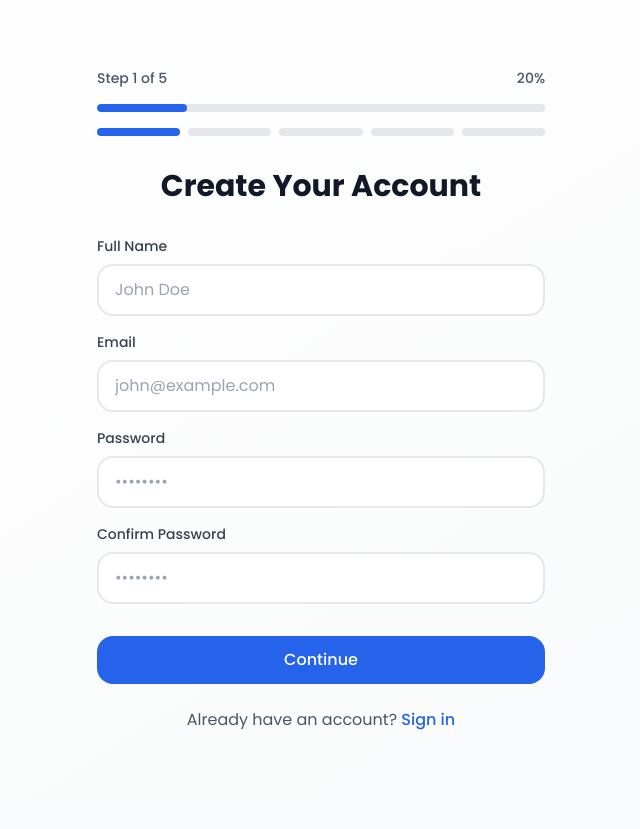
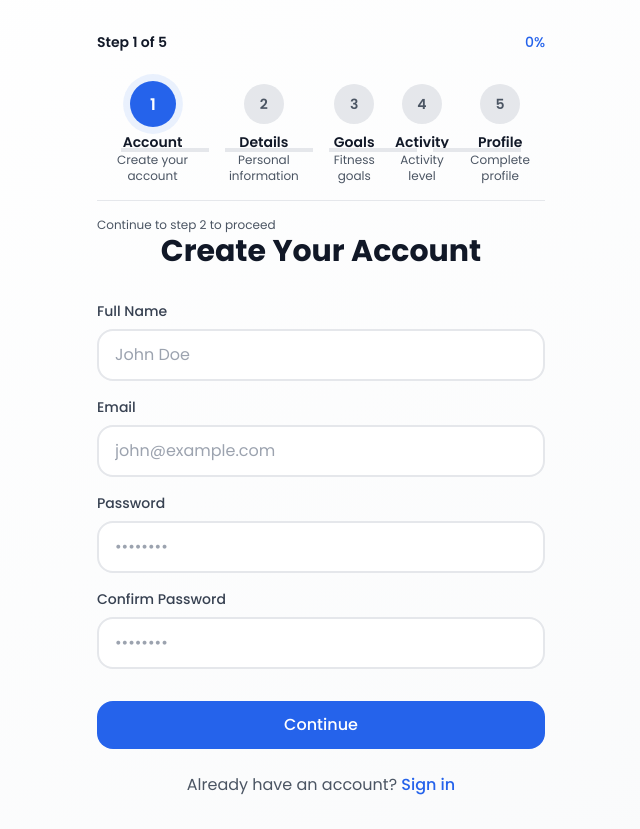
Before and after one commit to bhavana4901-rgb/fit-track, a React (Vite) app: page /register in a window 1280 px wide. Shown: the whole page, without its empty margins (319-959 px from the left). Before the commit the page ends 800 px from the top, so only its background shows below. Built offline with nearby package versions, Linux system fonts and the light colour scheme.

Commit message:
feat: created step indicator

```diff
--- a/src/components/auth/StepIndicator.jsx
+++ b/src/components/auth/StepIndicator.jsx
@@ -1,33 +1,278 @@
-export default function StepIndicator({ currentStep = 1, totalSteps = 5 }) {
-  const progress = (currentStep / totalSteps) * 100
+import { motion } from 'framer-motion'
+import { Check } from 'lucide-react'
+
+/**
+ * Enhanced StepIndicator component for multi-step forms
+ * - Animated progress bar (fills based on current step)
+ * - Step dots/circles showing completion status
+ * - Step labels and descriptions
+ * - Smooth animations when transitioning between steps
+ * - Fully responsive design
+ * - Dark mode support
+ * - Accessibility: aria-* attributes
+ */
+export default function StepIndicator({
+  currentStep = 1,
+  totalSteps = 5,
+  steps = [],
+  size = 'md', // 'sm', 'md', 'lg'
+  showLabels = true,
+  variant = 'default', // 'default', 'compact'
+  className = '',
+}) {
+  // Default step labels if not provided
+  const defaultSteps = [
+    { label: 'Account', description: 'Create your account' },
+    { label: 'Details', description: 'Personal information' },
+    { label: 'Goals', description: 'Fitness goals' },
+    { label: 'Activity', description: 'Activity level' },
+    { label: 'Profile', description: 'Complete profile' },
+  ]
+
+  const stepList = steps.length > 0 ? steps : defaultSteps.slice(0, totalSteps)
+  const progress = ((currentStep - 1) / (totalSteps - 1)) * 100
+
+  const sizeClasses = {
+    sm: {
+      dot: 'w-8 h-8',
+      dotText: 'text-xs',
+      label: 'text-xs',
+      description: 'text-xs',
+      progressHeight: 'h-1',
+    },
+    md: {
+      dot: 'w-10 h-10',
+      dotText: 'text-sm',
+      label: 'text-sm',
+      description: 'text-xs',
+      progressHeight: 'h-1.5',
+    },
+    lg: {
+      dot: 'w-12 h-12',
+      dotText: 'text-base',
+      label: 'text-base',
+      description: 'text-sm',
+      progressHeight: 'h-2',
+    },
+  }
+
+  const currentSizeClasses = sizeClasses[size]
+
+  const isStepComplete = (step) => step < currentStep
+  const isStepCurrent = (step) => step === currentStep
+  const isStepFuture = (step) => step > currentStep
 
   return (
-    <div className="mb-8">
-      <div className="flex justify-between items-center mb-4">
-        <span className="text-sm font-medium text-neutral-600 dark:text-neutral-400">
-          Step {currentStep} of {totalSteps}
-        </span>
-        <span className="text-sm font-medium text-neutral-600 dark:text-neutral-400">
-          {progress.toFixed(0)}%
-        </span>
-      </div>
-      <div className="h-2 bg-neutral-200 dark:bg-neutral-700 rounded-full overflow-hidden">
-        <div
-          className="h-full bg-primary-600 rounded-full transition-all duration-300"
-          style={{ width: `${progress}%` }}
-        ></div>
+    <div className={`w-full ${className}`}>
+      {/* Progress Bar Section */}
+      <div className="space-y-6">
+        {/* Progress Bar Background */}
+        <div className="space-y-2">
+          {/* Text Info */}
+          <div className="flex items-center justify-between">
+            <motion.div
+              initial={{ opacity: 0 }}
+              animate={{ opacity: 1 }}
+              transition={{ duration: 0.3 }}
+              className="text-sm font-semibold text-neutral-900 dark:text-white"
+            >
+              Step {currentStep} of {totalSteps}
+            </motion.div>
+            <motion.div
+              key={`${currentStep}-progress`}
+              initial={{ opacity: 0 }}
+              animate={{ opacity: 1 }}
+              transition={{ duration: 0.3 }}
+              className="text-sm font-medium text-primary-600 dark:text-primary-400"
+            >
+              {Math.round(progress)}%
+            </motion.div>
+          </div>
+
+          {/* Animated Progress Bar */}
+          <div className={`w-full bg-neutral-200 dark:bg-neutral-700 rounded-full overflow-hidden ${currentSizeClasses.progressHeight}`}>
+            <motion.div
+              className="h-full bg-gradient-to-r from-primary-600 to-secondary-600 rounded-full"
+              initial={{ width: '0%' }}
+              animate={{ width: `${progress}%` }}
+              transition={{ duration: 0.6, ease: 'easeInOut' }}
+            />
+          </div>
+        </div>
+
+        {/* Steps Dots and Labels */}
+        {variant === 'default' && (
+          <div className="space-y-4 relative">
+            {/* Dots Container */}
+            <div className="flex items-center justify-between">
+              {stepList.map((step, index) => {
+                const stepNumber = index + 1
+                const isComplete = isStepComplete(stepNumber)
+                const isCurrent = isStepCurrent(stepNumber)
+                const isFuture = isStepFuture(stepNumber)
+
+                return (
+                  <div key={stepNumber} className="flex flex-col items-center gap-2">
+                    {/* Dot */}
+                    <motion.div
+                      initial={false}
+                      animate={{
+                        scale: isCurrent ? 1.15 : 1,
+                        boxShadow: isCurrent
+                          ? '0 0 0 6px rgba(59, 130, 246, 0.1)'
+                          : '0 0 0 0px rgba(59, 130, 246, 0)',
+                      }}
+                      transition={{ duration: 0.3 }}
+                      className={`
+                        relative flex items-center justify-center rounded-full
+                        font-semibold transition-all duration-300
+                        ${currentSizeClasses.dot}
+                        ${
+                          isComplete
+                            ? 'bg-success-600 dark:bg-success-500 text-white shadow-lg shadow-success-500/30'
+                            : isCurrent
+                            ? 'bg-primary-600 dark:bg-primary-500 text-white shadow-lg shadow-primary-500/50'
+                            : 'bg-neutral-200 dark:bg-neutral-700 text-neutral-600 dark:text-neutral-300'
+                        }
+                      `}
+                    >
+                      {isComplete ? (
+                        <motion.div
+                          initial={{ scale: 0, rotate: -180 }}
+                          animate={{ scale: 1, rotate: 0 }}
+                          transition={{ duration: 0.4, ease: 'backOut' }}
+                        >
+                          <Check className="w-5 h-5" />
+                        </motion.div>
+                      ) : (
+                        <motion.span
+                          className={currentSizeClasses.dotText}
+                          initial={{ opacity: 0 }}
+                          animate={{ opacity: 1 }}
+                          transition={{ duration: 0.2 }}
+                        >
+                          {stepNumber}
+                        </motion.span>
+                      )}
+                    </motion.div>
+
+                    {/* Label and Description */}
+                    {showLabels && (
+                      <motion.div
+                        className="text-center"
+                        initial={{ opacity: 0, y: -4 }}
+                        animate={{ opacity: 1, y: 0 }}
+                        transition={{ duration: 0.3, delay: 0.1 }}
+                      >
+                        <p
+                          className={`
+                            font-semibold text-neutral-900 dark:text-white
+                            ${currentSizeClasses.label}
+                          `}
+                        >
+                          {step.label}
+                        </p>
+                        {step.description && (
+                          <p
+                            className={`
+                              text-neutral-600 dark:text-neutral-400
+                              ${currentSizeClasses.description}
+                            `}
+                          >
+                            {step.description}
+                          </p>
+                        )}
+                      </motion.div>
+                    )}
+                  </div>
+                )
+              })}
+            </div>
+
+            {/* Connecting Lines (Desktop only) */}
+            <div className="hidden md:flex absolute inset-x-0 top-[48px] items-center justify-between pointer-events-none px-4">
+              {stepList.map((_, index) => {
+                if (index === stepList.length - 1) return null
+
+                const nextStepNumber = index + 2
+                const isComplete = isStepComplete(nextStepNumber)
+
+                return (
+                  <motion.div
+                    key={`line-${index}`}
+                    className="flex-1 h-1 bg-neutral-200 dark:bg-neutral-700 mx-2"
+                    animate={{
+                      backgroundColor: isComplete
+                        ? 'rgb(34, 197, 94)' // success-600
+                        : 'rgb(229, 231, 235)', // neutral-200
+                    }}
+                    transition={{ duration: 0.4 }}
+                  />
+                )
+              })}
+            </div>
+          </div>
+        )}
+
+        {/* Compact Variant */}
+        {variant === 'compact' && (
+          <div className="space-y-2">
+            {/* Compact Dots Only */}
+            <div className="flex items-center justify-between gap-1">
+              {stepList.map((step, index) => {
+                const stepNumber = index + 1
+                const isComplete = isStepComplete(stepNumber)
+                const isCurrent = isStepCurrent(stepNumber)
+
+                return (
+                  <motion.div
+                    key={stepNumber}
+                    animate={{
+                      scale: isCurrent ? 1.2 : 1,
+                      boxShadow: isCurrent
+                        ? '0 0 0 3px rgba(59, 130, 246, 0.2)'
+                        : '0 0 0 0px',
+                    }}
+                    transition={{ duration: 0.3 }}
+                    className={`
+                      flex-1 h-1 rounded-full transition-all duration-300
+                      ${
+                        isComplete
+                          ? 'bg-success-600 dark:bg-success-500'
+                          : isCurrent
+                          ? 'bg-primary-600 dark:bg-primary-500'
+                          : 'bg-neutral-200 dark:bg-neutral-700'
+                      }
+                    `}
+                    title={`Step ${stepNumber}: ${step.label}`}
+                  />
+                )
+              })}
+            </div>
+          </div>
+        )}
       </div>
 
-      <div className="flex justify-between mt-4 gap-2">
-        {Array.from({ length: totalSteps }).map((_, i) => (
-          <div
-            key={i}
-            className={`h-2 flex-1 rounded-full transition-all duration-300 ${
-              i + 1 <= currentStep ? 'bg-primary-600' : 'bg-neutral-200 dark:bg-neutral-700'
-            }`}
-          ></div>
-        ))}
-      </div>
+      {/* Additional Info (Optional) */}
+      <motion.div
+        className="mt-4 pt-4 border-t border-neutral-200 dark:border-neutral-700"
+        initial={{ opacity: 0 }}
+        animate={{ opacity: 1 }}
+        transition={{ duration: 0.3 }}
+      >
+        <p className="text-xs text-neutral-600 dark:text-neutral-400">
+          {currentStep === totalSteps ? (
+            <span className="flex items-center gap-2">
+              <span className="inline-block w-1.5 h-1.5 rounded-full bg-success-600" />
+              Almost there! Finish setting up your profile.
+            </span>
+          ) : (
+            <span>
+              Continue to step {currentStep + 1} to proceed
+            </span>
+          )}
+        </p>
+      </motion.div>
     </div>
   )
 }
```
